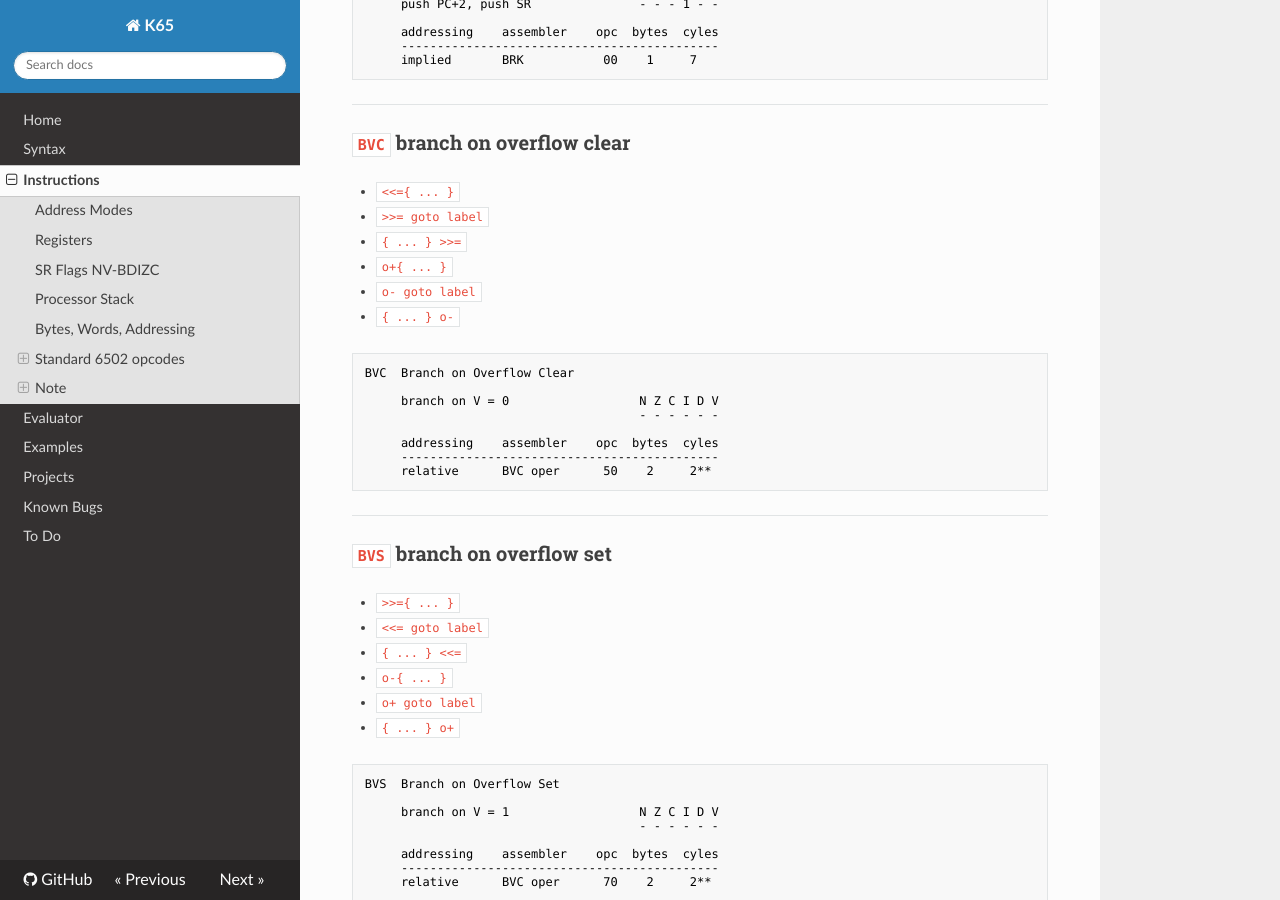
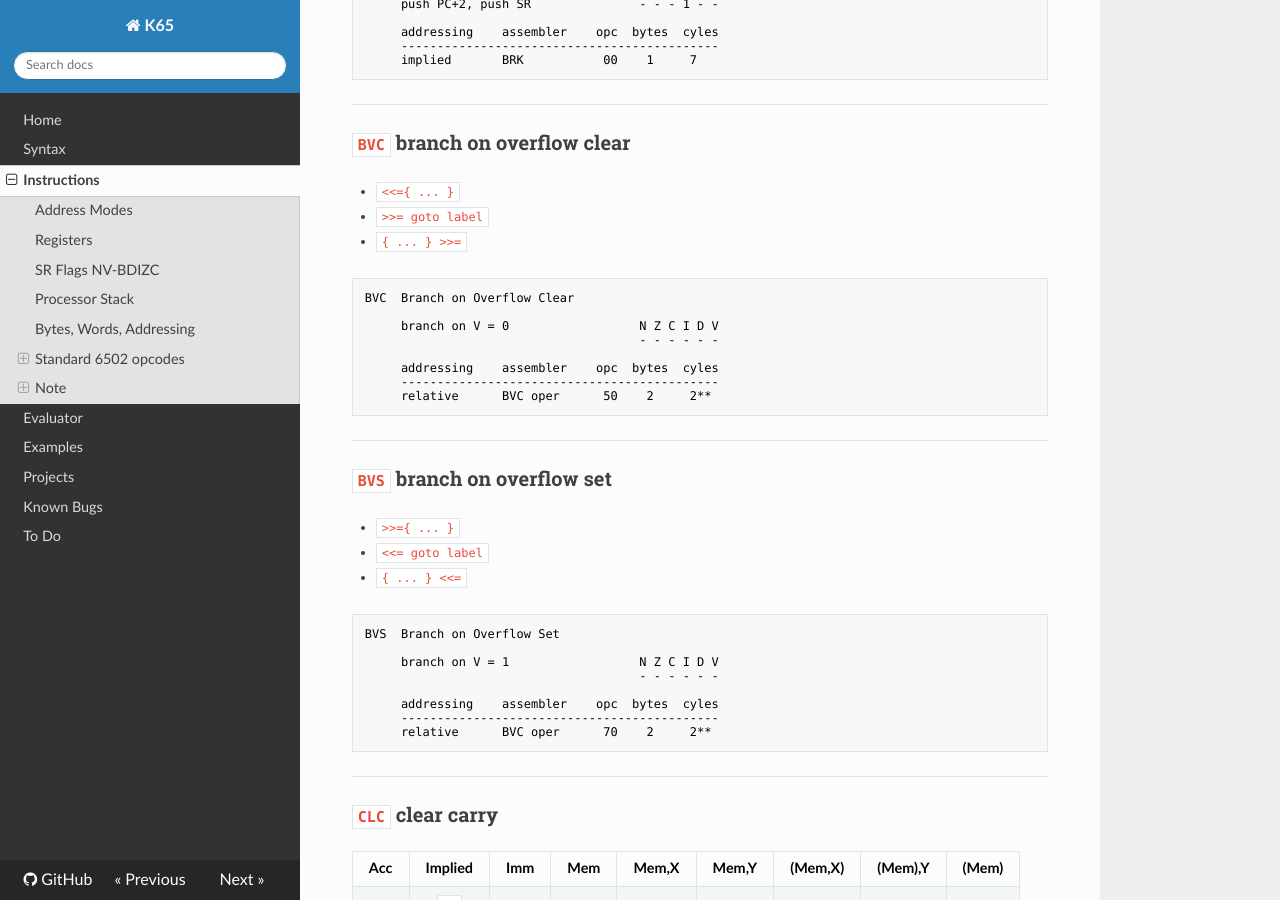
Before and after one commit to zbyti/k65-mkdocs, an MkDocs documentation site: the page built from docs/instructions.md, in a window 1280 px wide and 900 px high, scrolled down 6108 px. Built offline with MkDocs 1.6.1, drawn with Linux system fonts in a browser that asks for light colours; nearby versions of some CDN libraries.

Commit message:
BVC & BVS update

````diff
--- a/docs/instructions.md
+++ b/docs/instructions.md
@@ -334,9 +334,6 @@ BRK  Force Break
 * `<<={ ... }`
 * `>>= goto label`
 * `{ ... } >>=`
-* `o+{ ... }`
-* `o- goto label`
-* `{ ... } o-`
 
 ```none
 BVC  Branch on Overflow Clear
@@ -356,9 +353,6 @@ BVC  Branch on Overflow Clear
 * `>>={ ... }`
 * `<<= goto label`
 * `{ ... } <<=`
-* `o-{ ... }`
-* `o+ goto label`
-* `{ ... } o+`
 
 ```none
 BVS  Branch on Overflow Set
````
